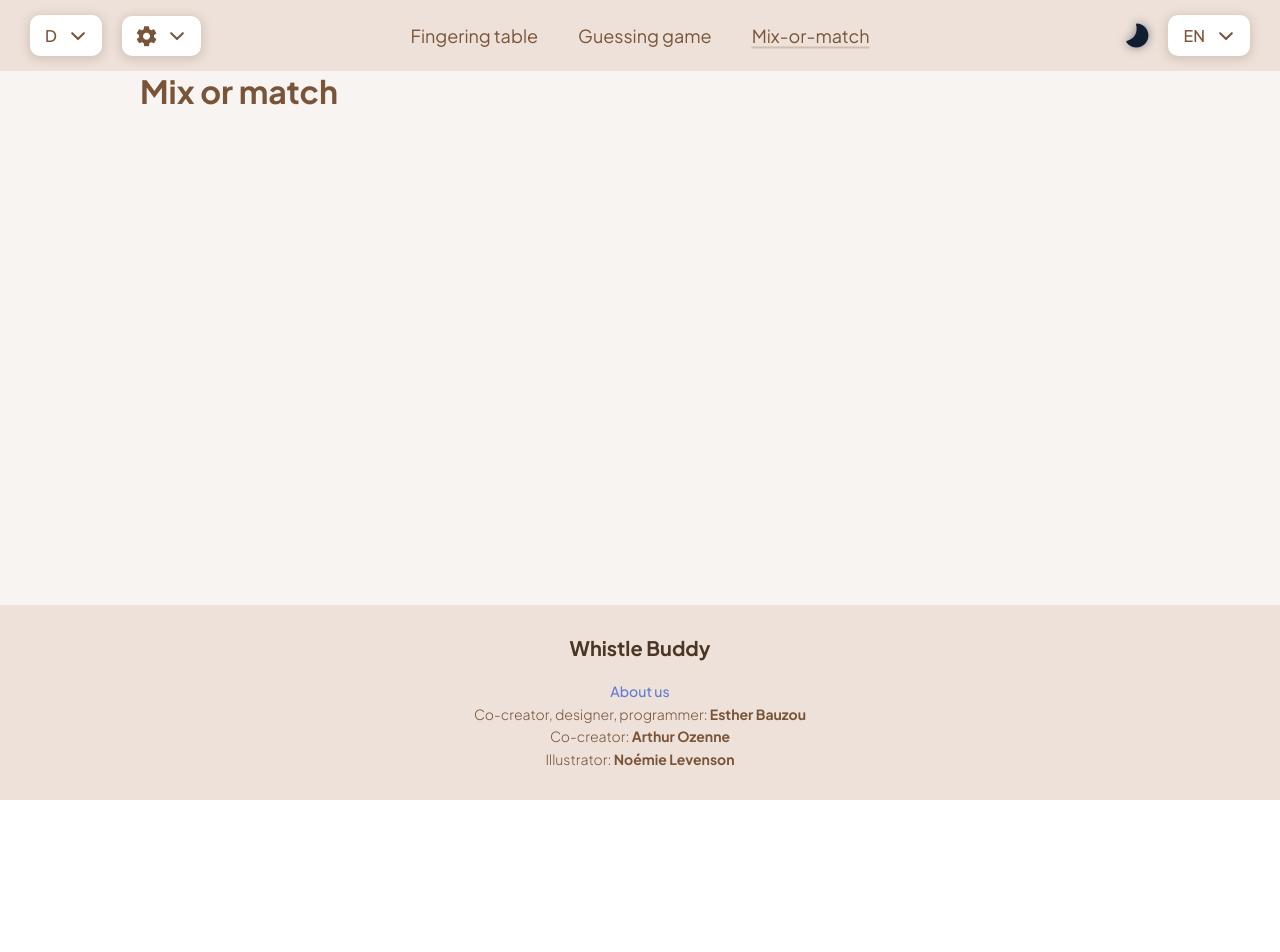
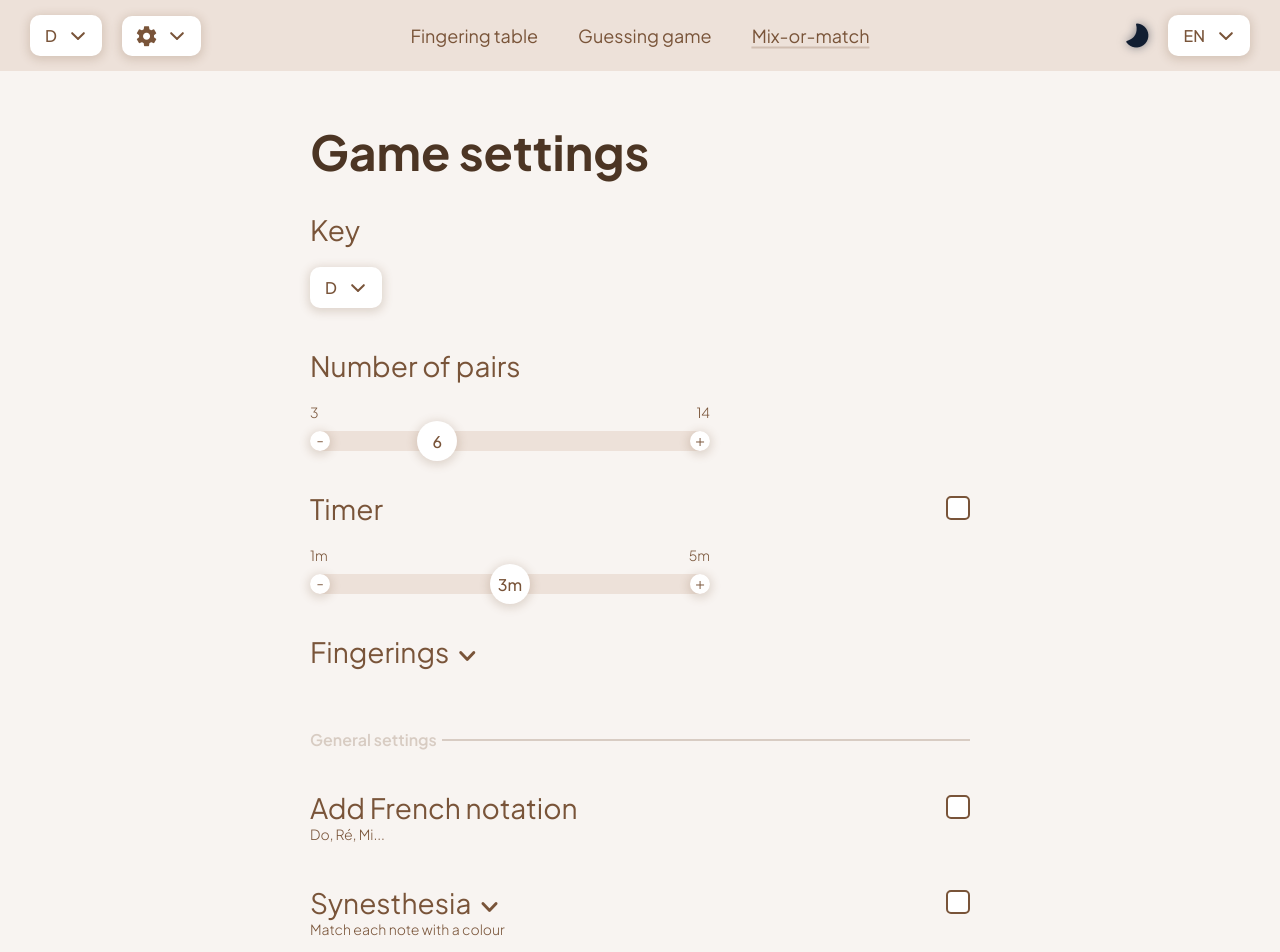
Before and after one commit to PetitChampi/whistle-buddy, a Vue app: page /mix-or-match in a window 1280 px wide. Shown: the top 952 px of the page. Before the commit the page ends 800 px from the top, so only its background shows below. Built offline with nearby package versions, Linux system fonts and the light colour scheme.

Commit message:
game settings + fixes

```diff
--- a/src/assets/index.scss
+++ b/src/assets/index.scss
@@ -43,7 +43,6 @@ body {
     display: flex;
     flex-direction: column;
     min-height: 100vh;
-    overflow: hidden;
   }
 
   .container {
@@ -51,6 +50,12 @@ body {
     max-width: 1000px;
     margin: 0 auto;
     flex-grow: 1;
+  }
+
+  h1 {
+    font-size: 3rem;
+    color: var(--text-intense);
+    margin-bottom: 30px;
   }
 }
 
--- /dev/null
+++ b/src/components/GameParams.vue
@@ -0,0 +1,184 @@
+<template>
+  <div class="game-settings">
+    <h1 class="page-title">Game settings</h1>
+    <div class="settings-items">
+      <SettingsGroup title="Key" large>
+        <template v-slot:content>
+          <ListDropdown
+            :options="keyOptions"
+            :defaultSelectedOption="'d'"
+            :closeOnInteraction="true"
+          />
+        </template>
+      </SettingsGroup>
+
+      <SettingsGroup v-if="gameType === 'guessing'" title="Value to guess" large>
+        <template v-slot:content>
+          <div class="radio-group">
+            <RadioInput v-model="valuesToGuess" groupName="guessValue" value="note" label="Guess the note" />
+            <RadioInput v-model="valuesToGuess" groupName="guessValue" value="fingering" label="Guess the fingering" />
+          </div>
+        </template>
+      </SettingsGroup>
+
+      <SettingsGroup v-if="gameType === 'guessing'" title="Number of choices" large>
+        <template v-slot:content>
+          <div class="settings-item-content">
+            <GaugeInput :min="3" :max="12" v-model="numberOfChoices" />
+          </div>
+        </template>
+      </SettingsGroup>
+
+      <SettingsGroup v-if="gameType === 'mixmatch'" title="Number of pairs" large>
+        <template v-slot:content>
+          <div class="settings-item-content">
+            <GaugeInput :min="3" :max="14" v-model="numberOfPairs" />
+          </div>
+        </template>
+      </SettingsGroup>
+
+      <SettingsGroup title="Timer" hasCheckbox large>
+        <template v-slot:content>
+          <div class="settings-item-content">
+            <GaugeInput
+              :min="timerValues.min"
+              :max="timerValues.max"
+              :unit="timerValues.unit"
+              v-model="gameDuration"
+            />
+          </div>
+        </template>
+      </SettingsGroup>
+
+      <SettingsGroup title="Fingerings" large accordion>
+        <template v-slot:content>
+          <div class="settings-item-content">
+            fingerings
+          </div>
+        </template>
+      </SettingsGroup>
+    </div>
+
+    <div class="divider">
+      <span class="divider-text">General&nbsp;settings</span>
+      <div class="divider-line"></div>
+    </div>
+
+    <div class="settings-items">
+      <SettingsGroup
+        title="Add French notation"
+        subtitle="Do, Ré, Mi..."
+        hasCheckbox
+        large
+      />
+      <SettingsGroup
+        title="Synesthesia"
+        subtitle="Match each note with a colour"
+        hasCheckbox
+        large
+        accordion
+      >
+        <template v-slot:content>
+          Insert colour pickers here
+        </template>
+      </SettingsGroup>
+    </div>
+    <div class="btn-container">
+      <CustomButton btnText="Start game" @click="startGame" />
+    </div>
+  </div>
+</template>
+
+<script setup>
+import SettingsGroup from "@/components/SettingsGroup.vue";
+import ListDropdown from "@/components/molecules/ListDropdown.vue";
+import RadioInput from "@/components/molecules/RadioInput.vue";
+import GaugeInput from "@/components/molecules/GaugeInput.vue";
+import CustomButton from "@/components/molecules/CustomButton.vue";
+import { computed, ref } from "vue";
+
+const props = defineProps({
+  gameType: {
+    type: String,
+    required: true
+  }
+});
+
+const emit = defineEmits(["gameStarted"]);
+
+const valuesToGuess = ref("note");
+const numberOfChoices = ref(5);
+const numberOfPairs = ref(6);
+
+const timerValues = computed(() => {
+  let values = {}
+  switch (props.gameType) {
+    case 'guessing':
+      values = { unit: "s", min: 2, max: 30, default: 5 };
+      break;
+    case 'mixmatch':
+      values = { unit: "m", min: 1, max: 5, default: 3 };
+      break;
+    default:
+  }
+
+  return values;
+});
+
+const gameDuration = ref(timerValues.value.default);
+
+function startGame() {
+  emit("gameStarted");
+}
+
+// Todo: replace w/ state
+const keyOptions = ref([
+  { value: "a", displayValue: "A" },
+  { value: "b", displayValue: "B" },
+  { value: "c", displayValue: "C" },
+  { value: "d", displayValue: "D" }
+]);
+</script>
+
+<style lang="scss" scoped>
+.game-settings {
+  max-width: 660px;
+  margin: 50px auto 0;
+
+  .settings-items {
+    display: flex;
+    flex-direction: column;
+    gap: 40px;
+  }
+  .divider {
+    display: flex;
+    align-items: center;
+    gap: 5px;
+    margin: 60px 0 40px;
+
+    &-text {
+      font-weight: 600;
+      color: var(--text-standard-half-transparent);
+    }
+    &-line {
+      height: 2px;
+      width: 100%;
+      background-color: var(--text-standard-half-transparent);
+    }
+  }
+
+  .settings-item-content {
+    max-width: 400px;
+  }
+  .radio-group {
+    display: flex;
+    flex-direction: column;
+    gap: 15px;
+  }
+
+  .btn-container {
+    margin-top: 60px;
+    text-align: center;
+  }
+}
+</style>
--- a/src/components/SettingsGroup.vue
+++ b/src/components/SettingsGroup.vue
@@ -1,16 +1,21 @@
 <template>
-  <div class="group">
+  <div :class="{ large }" class="group">
     <header class="group-header">
       <div
-        v-if="props.accordion"
-        class="group-header-icon"
-        :class="{ flipped: props.accordion && !closed }"
+        class="group-header-text"
+        :class="{ pointer: props.accordion }"
         @click="toggleAccordion"
       >
-        <span class="icon-chevron_down"></span>
-      </div>
-      <div class="group-header-text">
-        <h2 class="group-header-text-title">{{ title }}</h2>
+        <h2 class="group-header-text-title">
+          {{ title }}
+          <div
+            v-if="props.accordion"
+            class="group-header-icon"
+            :class="{ flipped: props.accordion && !closed }"
+          >
+            <span class="icon-chevron_down"></span>
+          </div>
+        </h2>
         <div class="group-header-text-subtitle">{{ subtitle }}</div>
       </div>
       <div class="group-header-checkbox">
@@ -19,6 +24,7 @@
           v-if="hasCheckbox"
           value="bruh"
           v-model="settings"
+          :size="large ? 'l' : null"
         />
       </div>
     </header>
@@ -58,8 +64,9 @@ const props = defineProps({
   checkboxLabel: {
     type: String
   },
-  checkboxLabel: {
-    type: String,
+  large: {
+    type: Boolean,
+    default: false
   }
 });
 
@@ -72,6 +79,7 @@ const settings = ref([]);
 const closed = ref(!props.openByDefault);
 
 function toggleAccordion() {
+  if (!props.accordion) return;
   closed.value = !closed.value;
   if (!closed.value) accContent.value.style.maxHeight = `${accContent.value.scrollHeight}px`;
   else accContent.value.style.maxHeight = "0";
@@ -79,8 +87,11 @@ function toggleAccordion() {
 
 onMounted(() => {
   // Manually added padding of .group-content-inner, since its presence is assessed after onMounted
-  if (!closed.value) accContent.value.style.maxHeight = `calc(${accContent.value.scrollHeight}px + 15px)`
-  else accContent.value.style.maxHeight = "0";
+  if (!props.accordion || !closed.value) accContent.value.style.maxHeight = `calc(${accContent.value.scrollHeight}px + 15px)`
+  else {
+    accContent.value.style.maxHeight = "0";
+    accContent.value.style.overflow = "hidden";
+  };
 });
 </script>
 
@@ -99,10 +110,12 @@ onMounted(() => {
       padding: 7px 10px;
       color: var(--text-standard-half-transparent);
       font-size: .75rem;
-      cursor: pointer;
-      transition: transform .2s ease;
 
-      &.flipped {
+      .icon-chevron_down {
+        display: inline-block;
+        transition: transform .2s ease;
+      }
+      &.flipped .icon-chevron_down {
         transform: rotate(-180deg);
       }
     }
@@ -124,12 +137,45 @@ onMounted(() => {
     }
   }
   &-content {
-    overflow: hidden;
     transition: max-height 0.2s ease;
 
     &-inner {
       padding-top: 10px;
     }
   }
+  .pointer {
+    cursor: pointer;
+  }
+}
+
+.large {
+  .group {
+    &-header {
+      &-icon {
+        padding: 12px 0 0;
+        color: var(--text-standard);
+        position: unset;
+        order: 1;
+        flex-grow: 1;
+        font-size: 1rem;
+      }
+      &-text {
+        &-title {
+          font-weight: 400;
+          font-size: 1.75rem;
+          display: flex;
+          gap: 10px;
+        }
+      }
+      &-checkbox {
+        order: 2;
+      }
+    }
+    &-content {
+      &-inner {
+        padding-top: 20px;
+      }
+    }
+  }
 }
 </style>
--- a/src/components/molecules/CheckboxInput.vue
+++ b/src/components/molecules/CheckboxInput.vue
@@ -1,7 +1,7 @@
 <template>
   <div
     class="checkbox-group"
-    :class="{ small }"
+    :class="{ small: size === 's', large: size === 'l' }"
     @click.prevent="tickBox"
   >
     <input
@@ -29,9 +29,8 @@ const props = defineProps({
   label: {
     type: String,
   },
-  small: {
-    type: Boolean,
-    default: false
+  size: {
+    type: String,
   }
 });
 
@@ -111,5 +110,20 @@ function tickBox() {
       }
     }
   }
+  &.large {
+    label {
+      .tick {
+        height: 24px;
+        width: 24px;
+        border: 2px solid var(--text-standard);
+        border-radius: 5px;
+
+        &::before {
+          width: 12px;
+          top: 35%;
+        }
+      }
+    }
+  }
 }
 </style>
--- a/src/components/molecules/GaugeInput.vue
+++ b/src/components/molecules/GaugeInput.vue
@@ -49,9 +49,7 @@ const props = defineProps({
   unit: {
     type: String
   },
-  modelValue: {
-    type: Number,
-  },
+  modelValue: {},
   disabled: {
     type: Boolean,
     default: false
--- a/src/components/molecules/ListDropdown.vue
+++ b/src/components/molecules/ListDropdown.vue
@@ -1,7 +1,7 @@
 <template>
   <Dropdown :closeOnInteraction="props.closeOnInteraction">
     <template v-slot:dropdown-title>
-      <span>{{ buttonText }}</span>
+      <span class="select-title">{{ buttonText }}</span>
     </template>
     <template v-slot:dropdown-content>
       <span
@@ -57,6 +57,10 @@ onMounted(() => {
 </script>
 
 <style lang="scss" scoped>
+.select-title {
+  user-select: none;
+}
+
 .select-option {
   display: block;
   padding: 10px 15px;
--- a/src/components/molecules/RadioInput.vue
+++ b/src/components/molecules/RadioInput.vue
@@ -64,7 +64,7 @@ function toggle() {
     align-items: center;
     cursor: pointer;
     user-select: none;
-    font-weight: 500;
+    font-weight: 400;
 
     &::before {
       content: "";
--- a/src/components/molecules/SettingsDropdown.vue
+++ b/src/components/molecules/SettingsDropdown.vue
@@ -6,7 +6,7 @@
     <template v-slot:dropdown-content>
       <div class="settings-container">
         <SettingsGroup
-          title="Add french notation"
+          title="Add French notation"
           subtitle="Do, Ré, Mi..."
           hasCheckbox
         />
--- a/src/views/AboutView.vue
+++ b/src/views/AboutView.vue
@@ -15,14 +15,11 @@
 
 <style lang="scss" scoped>
 .about {
-  margin: 60px auto 0;
+  margin: 50px auto 0;
   max-width: 660px;
 
   &-title {
     text-align: center;
-    font-size: 3rem;
-    color: var(--text-intense);
-    margin-bottom: 30px;
   }
 
   &-text {
--- a/src/views/GuessingGameView.vue
+++ b/src/views/GuessingGameView.vue
@@ -1,3 +1,11 @@
 <template>
-  <h1>Guessing game</h1>
+  <GameParams :gameType="'guessing'" v-if="!gameStarted" @gameStarted="gameStarted = true" />
+  <div v-else>Game on!</div>
 </template>
+
+<script setup>
+import { ref } from "@vue/reactivity";
+import GameParams from "@/components/GameParams.vue";
+
+const gameStarted = ref(false);
+</script>
--- a/src/views/MixOrMatchView.vue
+++ b/src/views/MixOrMatchView.vue
@@ -1,3 +1,11 @@
 <template>
-  <h1>Mix or match</h1>
+  <GameParams :gameType="'mixmatch'" v-if="!gameStarted" @gameStarted="gameStarted = true" />
+  <div v-else>Game on!</div>
 </template>
+
+<script setup>
+import { ref } from "@vue/reactivity";
+import GameParams from "@/components/GameParams.vue";
+
+const gameStarted = ref(false);
+</script>
```
Also changed, not shown: src/components/FingeringTableControls.vue (+14 -14 lines).
